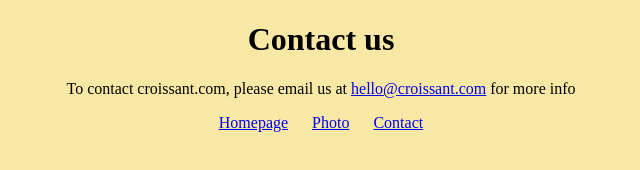
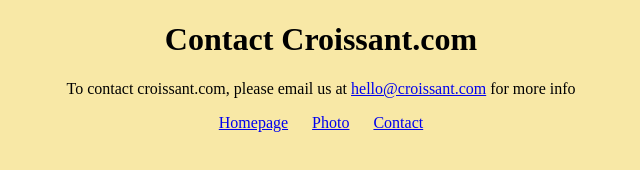
Before and after one commit to PL-coding/croissant-homework, a plain HTML site: page contact.html in a window 1280 px wide. Shown: the whole page, without its empty margins (319-959 px from the left). Drawn offline with Linux system fonts and the light colour scheme.

Commit message:
Updated headings for SEO

```diff
--- a/contact.html
+++ b/contact.html
@@ -9,7 +9,7 @@
     <title>Contact details - Croissant.com</title>
   </head>
   <body>
-    <h1>Contact us</h1>
+    <h1>Contact Croissant.com</h1>
     <p>
       To contact croissant.com, please email us at
       <a href="mailto:hello@croissant.com">hello@croissant.com</a> for more info
```
Also changed, not shown: photo.html (+1 -1 lines).
